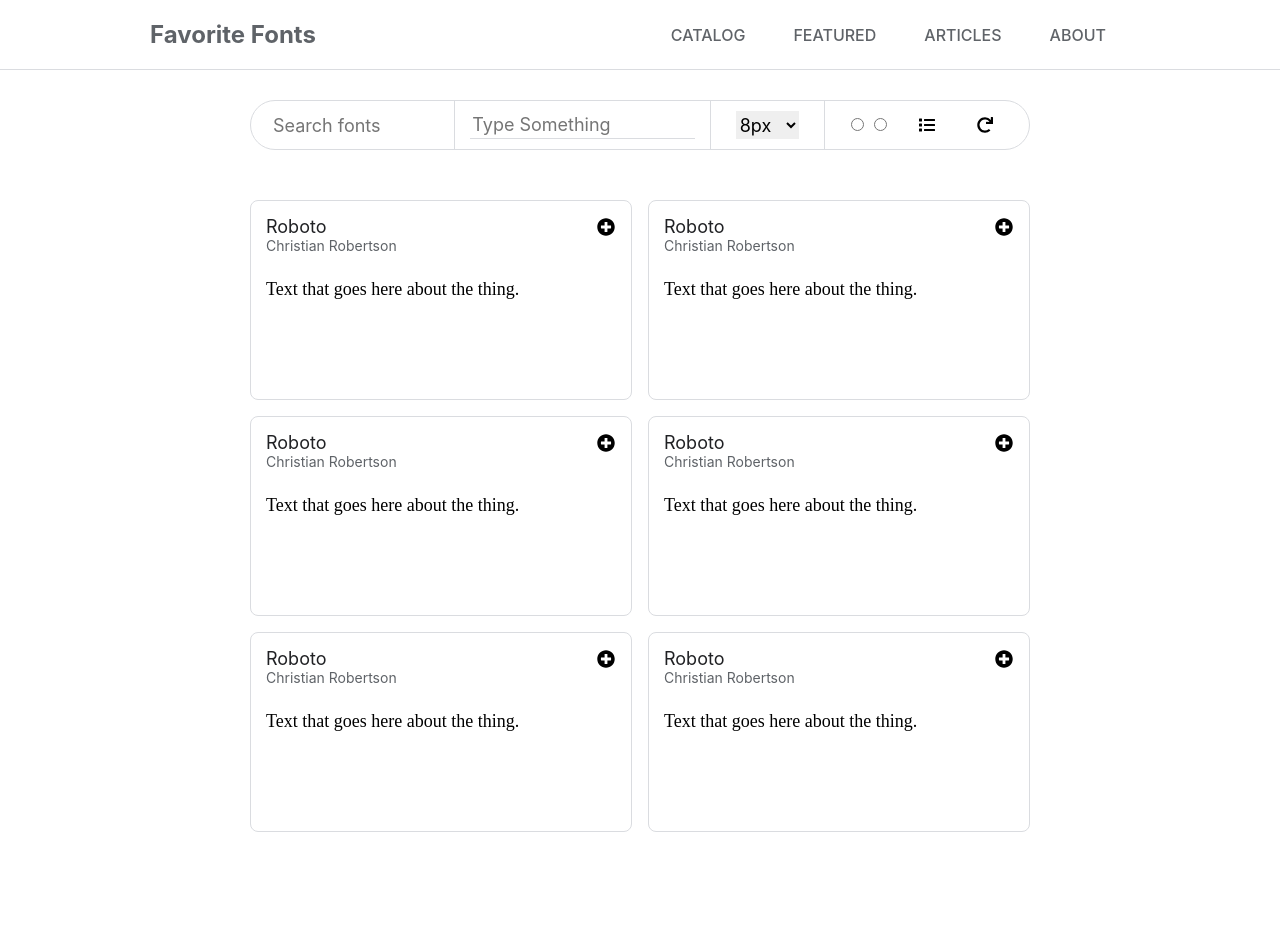
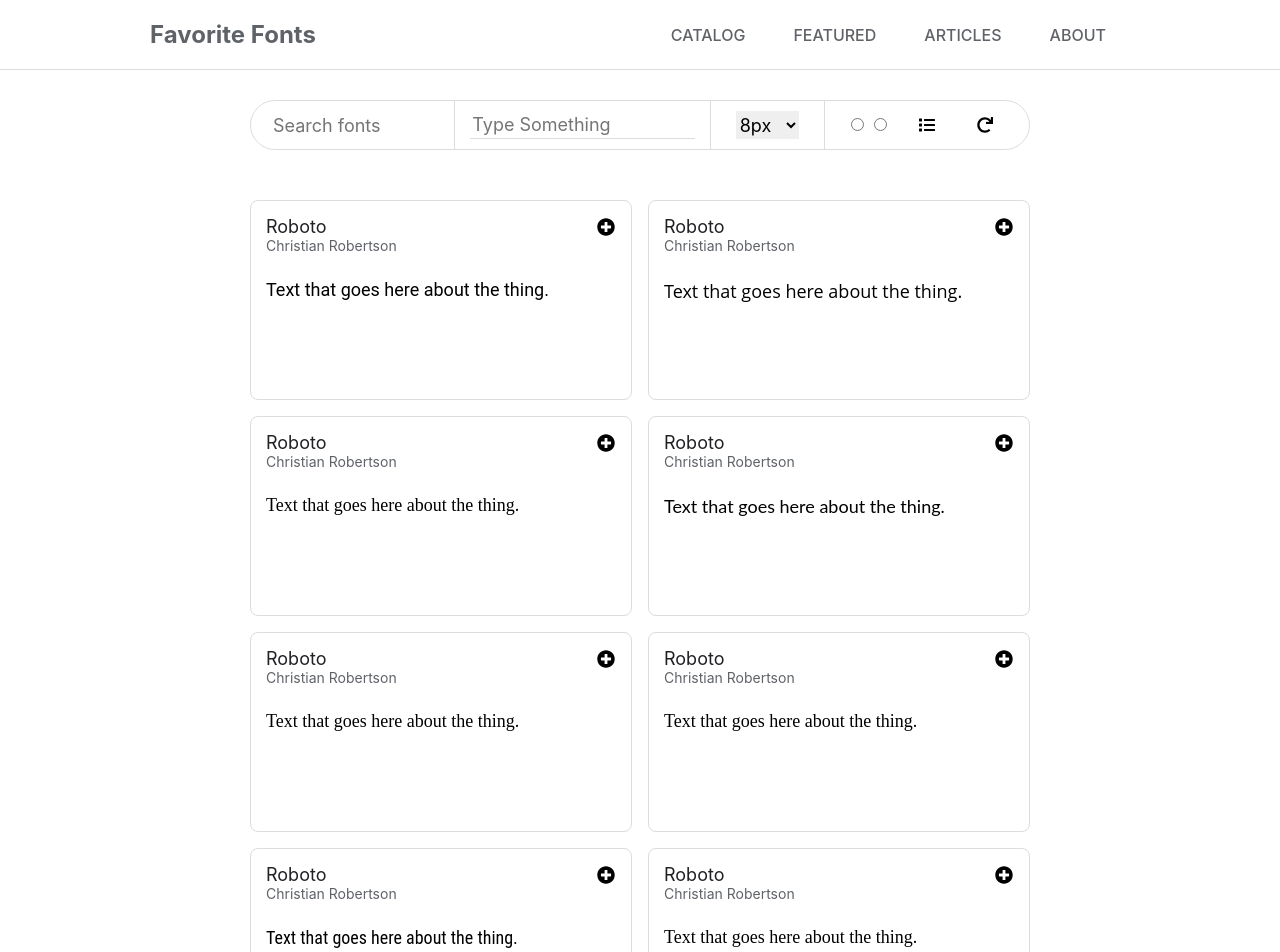
Before and after one commit to 21sparker/favorite-fonts, a React (Create React App) app: page / in a window 1280 px wide. Shown: the top 952 px of the page. Before the commit the page ends 882 px from the top, so only its background shows below. Built offline with nearby package versions, Linux system fonts and the light colour scheme.

Commit message:
Pull fonts from sample data

```diff
--- a/src/components/Card/Card.js
+++ b/src/components/Card/Card.js
@@ -1,11 +1,20 @@
 import styles from './Card.module.css';
 import { FontAwesomeIcon } from '@fortawesome/react-fontawesome';
+import React, { useState, useEffect } from 'react';
 
-const Card = () => {
+const Card = ({ font }) => {
+    const [displayText, setDisplayText] = useState(false);
+
     const style = {
         fontSize: "18px",
-        fontFamily: "serif"
+        fontFamily: font.family,
     }
+
+    useEffect(() => {
+        // const ff = new FontFace(font.family, `url(${font.files.regular})`);
+        // ff.load().then(f => document.fonts.add(f));
+        setDisplayText(true);
+    })
 
     return (
         <section className={styles["card"]}>
@@ -18,7 +27,7 @@ const Card = () => {
             </div>
             <p className={styles["font-sample-text"]}
                 style={style}>
-                Text that goes here about the thing.
+                {displayText ? "Text that goes here about the thing." : ""}
             </p>
         </section>
     )
--- a/src/components/Cards/Cards.js
+++ b/src/components/Cards/Cards.js
@@ -1,19 +1,20 @@
 import styles from './Cards.module.css';
 import data from './data.json';
 import Card from '../Card/Card.js';
+import React, { useState, useEffect } from 'react';
 
 
 const Cards = () => {
-    const items = data.items;
+    const [fonts, setFonts] = useState([]);
+
+    useEffect(() => {
+        const items = data.items;
+        setFonts(items);
+    });
 
     return (
         <div className={styles.container}>
-            <Card />
-            <Card />
-            <Card />
-            <Card />
-            <Card />
-            <Card />
+            {fonts.map(f => <Card font={f} />)}
         </div>
     )
 }
```
